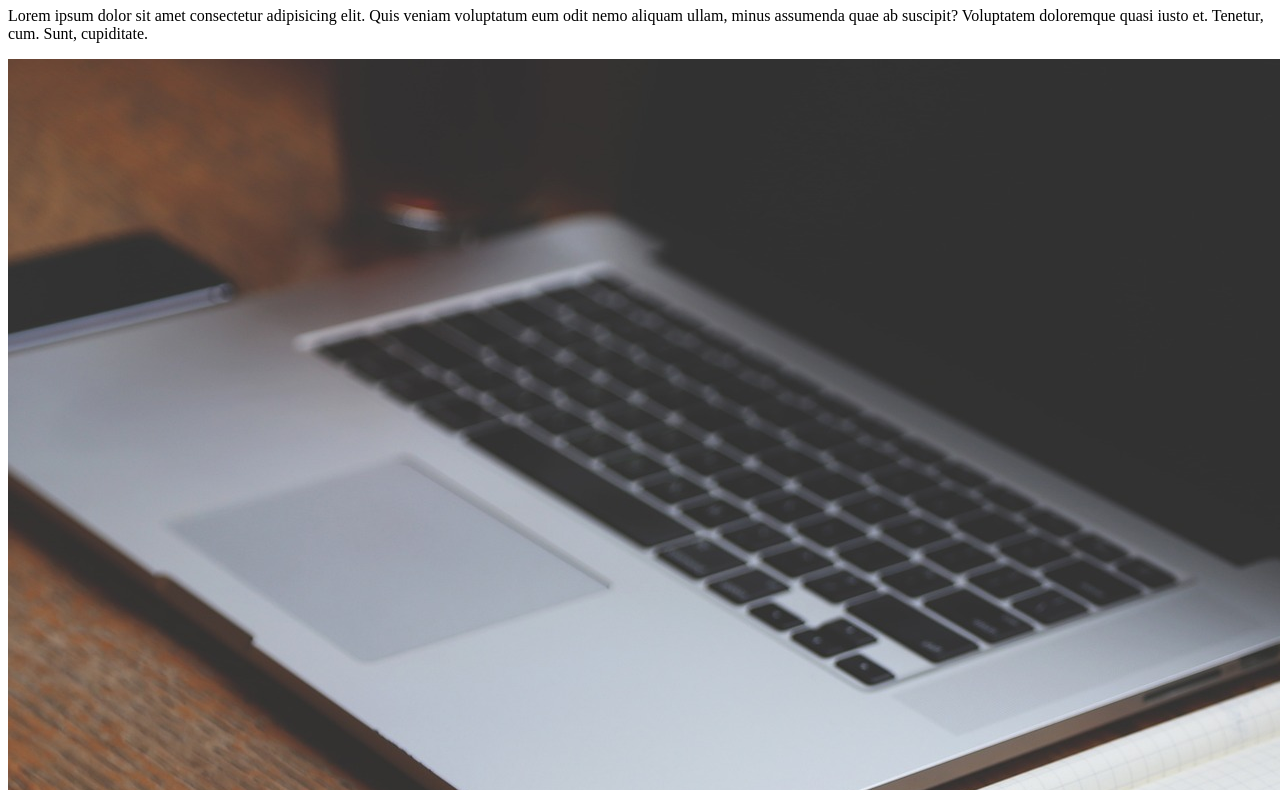
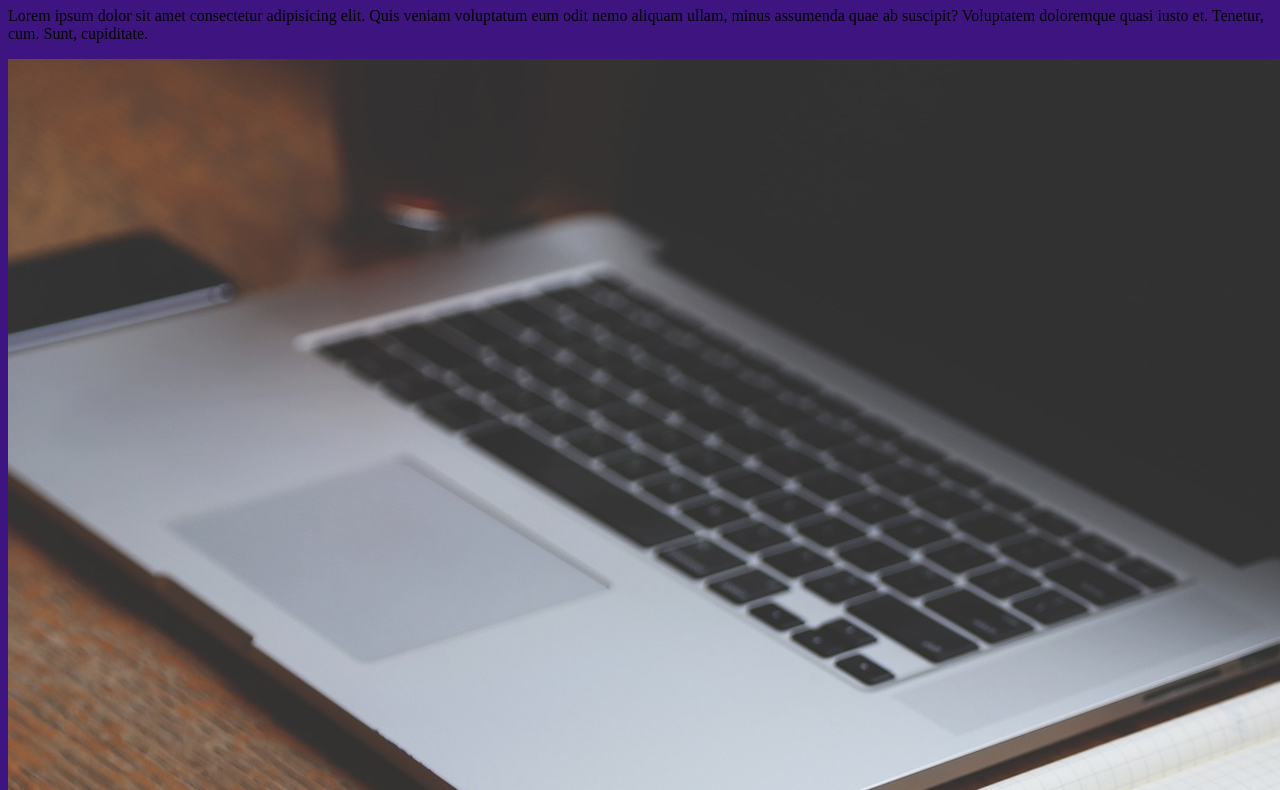
Before and after one commit to KamilMies/KamilMies.github.io, a plain HTML site: page index.html in a window 1280 px wide. Shown: the part 169-959 px from the top of the page. Drawn offline with Linux system fonts and the light colour scheme.

Commit message:
css implemented

```diff
--- a/index.html
+++ b/index.html
@@ -5,6 +5,7 @@
     <meta http-equiv="X-UA-Compatible" content="IE=edge">
     <meta name="viewport" content="width=device-width, initial-scale=1.0">
     <title>Kurs tworzenia aplikacji internetowych</title>
+    <link rel="stylesheet" href="style.css">
 </head>
 <body>
 <nav>
--- /dev/null
+++ b/style.css
@@ -0,0 +1,3 @@
+body {
+background:rgb(62, 20, 129)
+}
```
